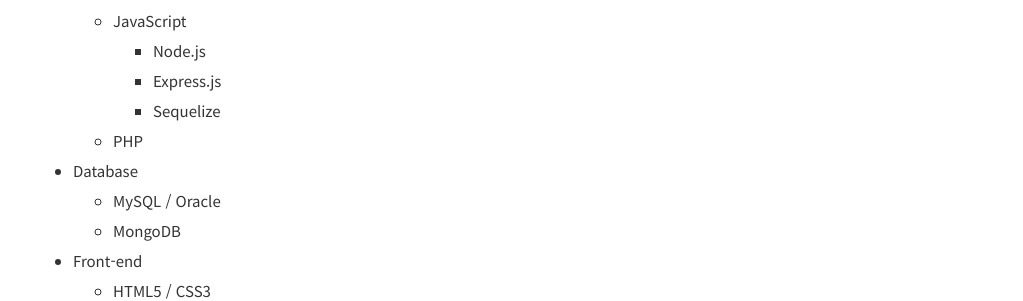
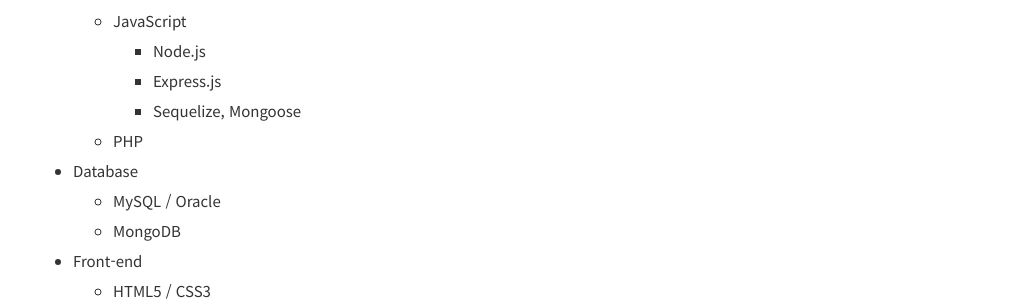
Before and after one commit to gwonsungjun/gwonsungjun.github.io, a Jekyll site: the page built from about/index.md, in a window 1280 px wide. Shown: the part 1380-1681 px from the top of the page, without its empty margins (257-1280 px from the left). Built offline with Jekyll 4.4.1, drawn with Linux system fonts in a browser that asks for light colours.

Commit message:
Update about

```diff
--- a/about/index.md
+++ b/about/index.md
@@ -33,7 +33,7 @@
   - JavaScript
     - Node.js
     - Express.js
-    - Sequelize
+    - Sequelize, Mongoose
   - PHP
 - Database
   - MySQL / Oracle
```
